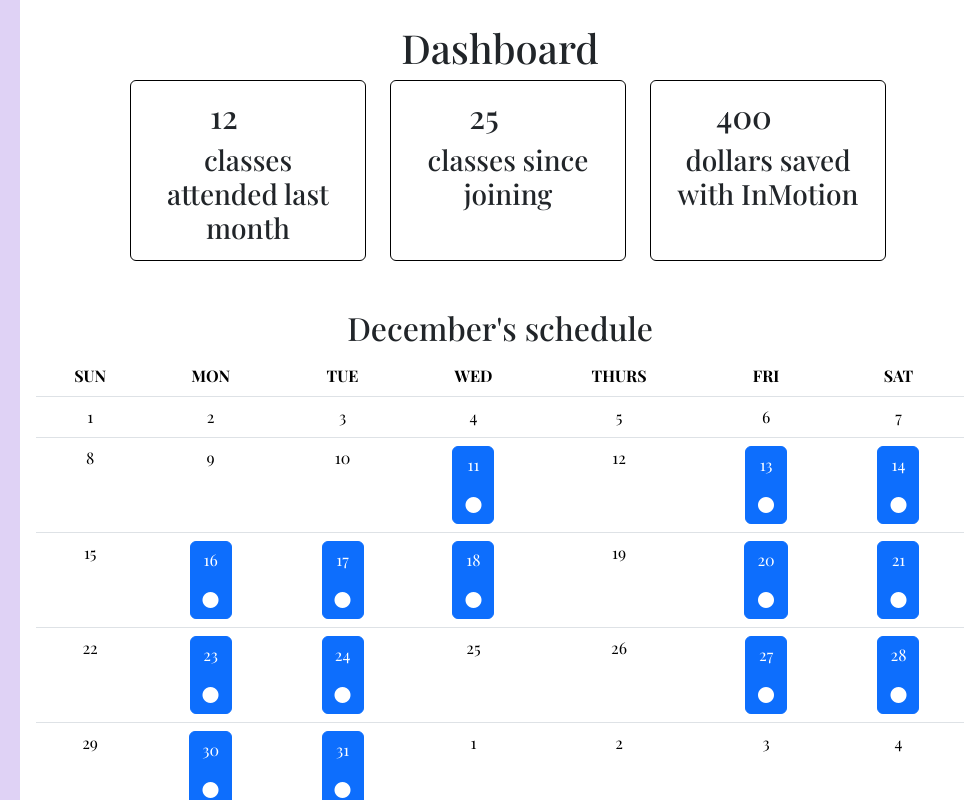
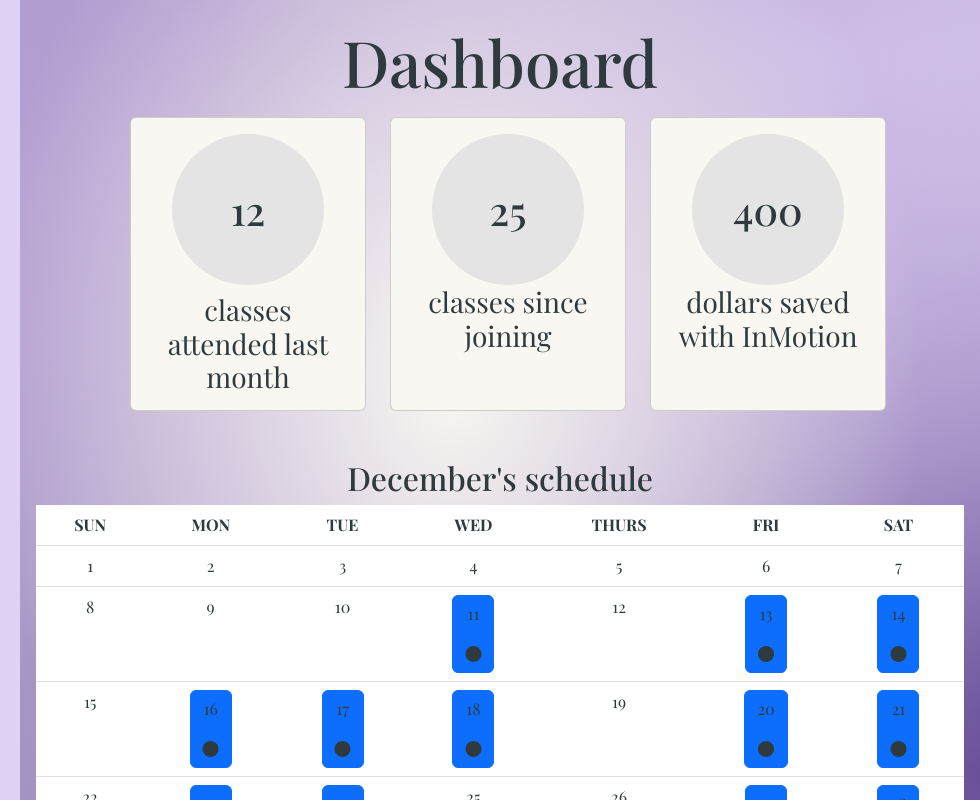
Before and after one commit to CaSandraSmith/bootstrap-final, a plain HTML site: page dashboard.html in a window 1280 px wide. Shown: the full height of the page, 300-1280 px from the left. Drawn offline with nearby package versions, Linux system fonts and the light colour scheme; a web font is replaced by a local one.

Commit message:
Added css to highlights section

```diff
--- a/dashboard.html
+++ b/dashboard.html
@@ -75,25 +75,39 @@
               <h1 class="dark-gray-text">InMotion</h1>
             </a>
           </nav>
-          <section class="text-center mt-4">
-            <h1>Dashboard</h1>
+          <section class="text-center mt-4 mb-3">
+            <h1 id="dash-title">Dashboard</h1>
           </section>
-          <section class="ps-3 mb-5 d-flex column-gap-4 justify-content-center">
-            <div class="card col-3 border border-black">
+          <section
+            class="ps-3 mb-5 d-flex column-gap-4 justify-content-center dash-highlights-wrapper"
+          >
+            <div class="card col-3">
               <div class="card-body text-center">
-                <h2 class="card-text pe-5">12</h2>
+                <div
+                  class="d-flex text-center w-100 justify-content-center align-items-center mb-2"
+                >
+                  <h2 class="card-text highlight-number w-75">12</h2>
+                </div>
                 <h3 class="card-text">classes attended last month</h3>
               </div>
             </div>
-            <div class="card col-3 border border-black">
+            <div class="card col-3">
               <div class="card-body text-center">
-                <h2 class="card-text pe-5">25</h2>
+                <div
+                  class="d-flex text-center w-100 justify-content-center align-items-center"
+                >
+                  <h2 class="card-text highlight-number w-75">25</h2>
+                </div>
                 <h3 class="card-text">classes since joining</h3>
               </div>
             </div>
-            <div class="card col-3 border border-black">
+            <div class="card col-3">
               <div class="card-body text-center">
-                <h2 class="card-text pe-5">400</h2>
+                <div
+                  class="d-flex text-center w-100 justify-content-center align-items-center"
+                >
+                  <h2 class="card-text highlight-number w-75">400</h2>
+                </div>
                 <h3 class="card-text">dollars saved with InMotion</h3>
               </div>
             </div>
--- a/styles/dashStyles.css
+++ b/styles/dashStyles.css
@@ -54,3 +54,49 @@ footer {
   height: 8vh;
   width: auto;
 }
+
+#right-section {
+  background-color: #f9f7f1;
+  background-size: 100% 100%;
+  background-position: 0px 0px, 0px 0px, 0px 0px, 0px 0px, 0px 0px;
+  background-image: radial-gradient(
+      49% 81% at 45% 47%,
+      #f9f7f1 0%,
+      #073aff00 100%
+    ),
+    radial-gradient(113% 91% at 17% -2%, #b09acf 1%, #ff000000 99%),
+    radial-gradient(142% 91% at 83% 7%, #dfd2f5 1%, #ff000000 99%),
+    radial-gradient(142% 91% at -6% 74%, #a998c6 1%, #ff000000 99%),
+    radial-gradient(142% 91% at 111% 84%, #4b2e83 0%, #a998c6ff 100%);
+}
+
+#right-section * {
+    color: #2e3a3d;
+}
+
+#dash-title {
+    font-size: 8vh;
+}
+
+.dash-highlights-wrapper .card-text {
+    margin: 0;
+    padding: 0;
+}
+
+.highlight-number {
+    aspect-ratio: 1/1;
+    background-color: #E4E4E4;
+    display: flex;
+    justify-content: center;
+    align-items: center;
+    border-radius: 50%;
+    font-size: 5vh;
+}
+
+.dash-highlights-wrapper > div {
+    background-color: #f9f7f1;
+}
+
+.dash-highlights-wrapper h3 {
+    font-weight: 300;
+}
```
